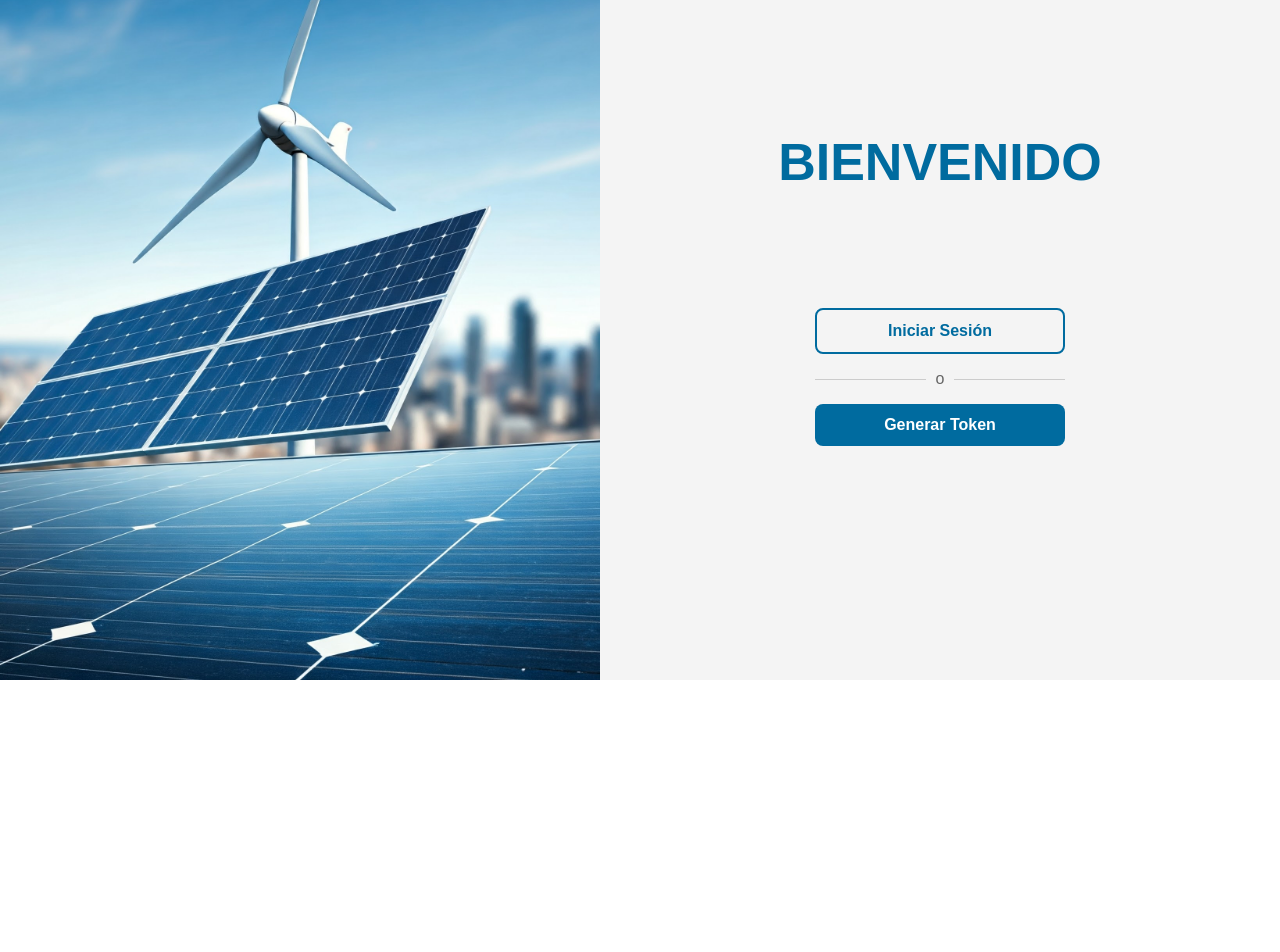
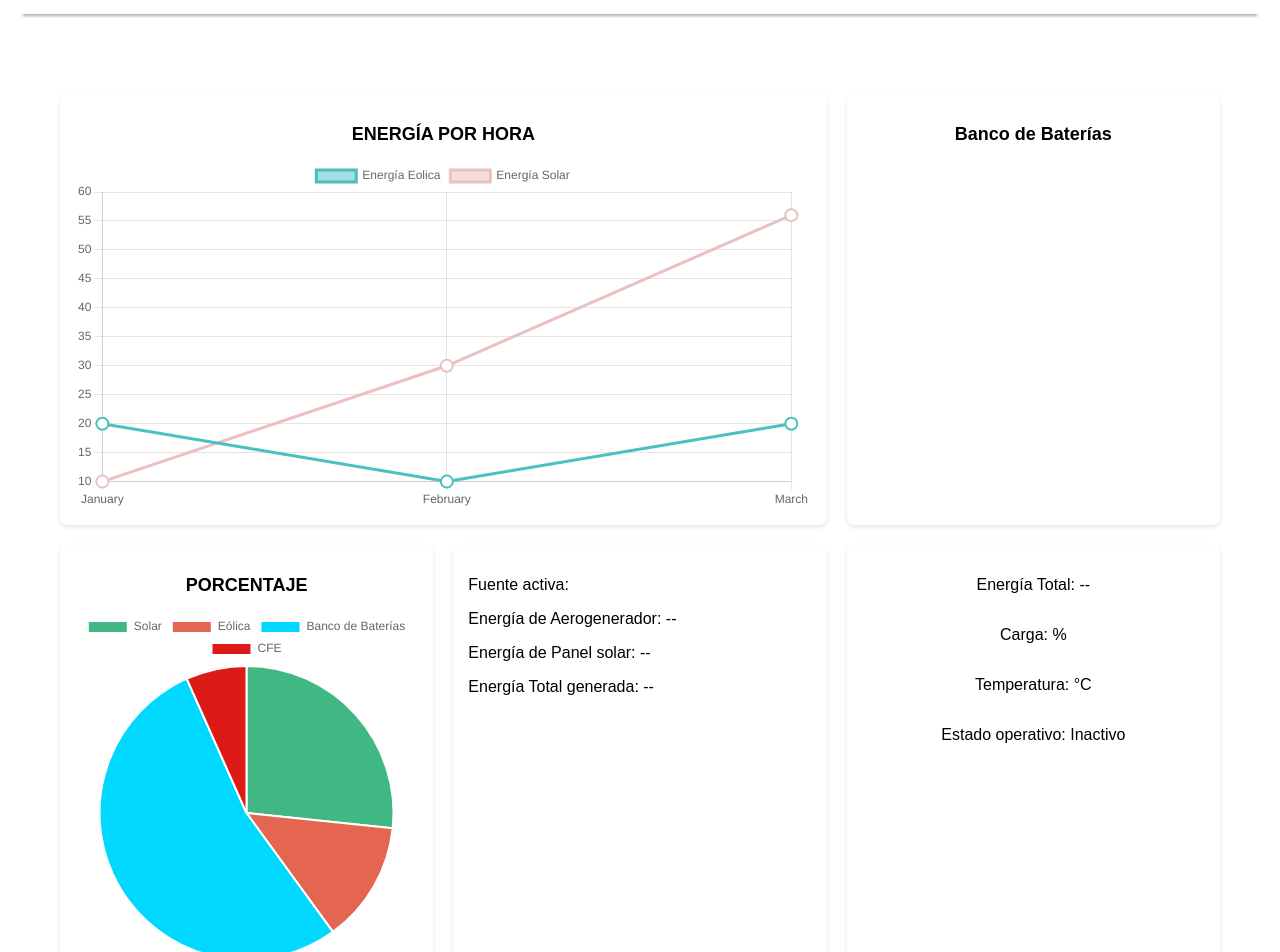
Before and after one commit to WolfMrDuck/Almeja, a Vue app in the folder frontend/: page /panel in a window 1280 px wide. Shown: the part 120-1072 px from the top of the page. Before the commit the page ends 800 px from the top, so only its background shows below. Built offline with nearby package versions, Linux system fonts and the light colour scheme.

Commit message:
Se agregaron los componentes necesarios para la grafica de pastel y linea dentro del panel.

```diff
--- a/frontend/package.json
+++ b/frontend/package.json
@@ -10,7 +10,9 @@
     "format": "prettier --write src/"
   },
   "dependencies": {
+    "chart.js": "^4.4.8",
     "vue": "^3.5.13",
+    "vue-chartjs": "^5.3.2",
     "vue-router": "^4.5.0"
   },
   "devDependencies": {
--- a/frontend/src/App.vue
+++ b/frontend/src/App.vue
@@ -1,9 +1,11 @@
 <script setup>
 import LoginView from './components/LoginView.vue';
 import Panel from './components/Panel.vue';
+import GraficaLinea from './components/GraficaLinea.vue'
 </script>
 
 <template>
-   <LoginView />
-    <!-- <Panel/> -->
+   <!-- <LoginView />-->
+    <Panel/>
+    <!-- <GraficaLinea /> -->
 </template>
--- /dev/null
+++ b/frontend/src/components/GraficaLinea.vue
@@ -0,0 +1,78 @@
+<script>
+    import { Line } from 'vue-chartjs';
+    import { Chart as ChartJS,
+        Title,
+        Tooltip,
+        Legend,
+        LineElement,
+        PointElement,
+        CategoryScale,
+        LinearScale } from 'chart.js';
+
+        ChartJS.register(
+        Title,
+        Tooltip,
+        Legend,
+        LineElement,
+        PointElement,
+        CategoryScale,
+        LinearScale);
+
+    export default{
+        components: {Line},
+        data() {
+            return{
+                chartData: {
+                    labels:[ 'January', 'February', 'March' ],
+                    datasets: [
+                        {
+                            label: 'Energía Eolica',
+                            data: [20, 10, 20],
+                            backgroundColor: 'rgba(75, 192, 192, 0.5)', // Color de fondo
+                            borderColor: 'rgb(75, 192, 192)', // Color del borde
+                            borderWidth: 3, // Grosor de la línea
+                            pointBackgroundColor: 'white', // Color de fondo de los puntos
+                            pointBorderColor: 'rgb(75, 192, 192)', // Color del borde de los puntos
+                            pointBorderWidth: 2, // Grosor del borde de los puntos
+                            pointRadius: 6, // Tamaño de los puntos
+                            pointHoverRadius: 8, // Tamaño de los puntos al pasar el mouse
+                            fill: true, // Rellenar área bajo la línea
+
+                        },
+                        {
+                            label: 'Energía Solar',
+                            data: [10, 30, 56],
+                            backgroundColor: 'rgba(234, 192, 192, 0.5)', // Color de fondo
+                            borderColor: 'rgb(234, 192, 192)', // Color del borde
+                            borderWidth: 3, // Grosor de la línea
+                            pointBackgroundColor: 'white', // Color de fondo de los puntos
+                            pointBorderColor: 'rgb(234, 192, 192)', // Color del borde de los puntos
+                            pointBorderWidth: 2, // Grosor del borde de los puntos
+                            pointRadius: 6, // Tamaño de los puntos
+                            pointHoverRadius: 8, // Tamaño de los puntos al pasar el mouse
+                            fill: true, // Rellenar área bajo la línea
+                        }
+                    ],
+                },
+                chartOptions: {
+                    responsive: true,
+                    maintainAspectRatio: false
+                }
+            }
+        }
+    }
+
+</script>
+
+<template>
+   <div class="contenedor-Linea">
+    <Line :data="chartData" :options="chartOptions"/>
+   </div>
+</template>
+
+<style>
+ .contenedor-Linea{
+   height: 350px;
+
+ }
+</style>
--- /dev/null
+++ b/frontend/src/components/GraficaPastel.vue
@@ -0,0 +1,47 @@
+<script>
+    import { Pie } from 'vue-chartjs';
+    import { Chart as ChartJS,
+        ArcElement,
+        Tooltip,
+        Legend } from 'chart.js';
+
+        ChartJS.register(
+        ArcElement,
+        Tooltip,
+        Legend );
+
+    export default{
+        components: {Pie},
+        data() {
+            return{
+                chartData: {
+                    labels:[ 'Solar', 'Eólica', 'Banco de Baterías', 'CFE' ],
+                    datasets: [
+                        {
+                            data: [40, 20, 80, 10],
+                            backgroundColor: ['#41B883', '#E46651', '#00D8FF', '#DD1B16'], // Color de fondo
+
+                        }
+                    ],
+                },
+                chartOptions: {
+                    responsive: true,
+                    maintainAspectRatio: false
+                }
+            }
+        }
+    }
+
+</script>
+
+<template>
+   <div class="contenedor-Pastel">
+    <Pie :data="chartData" :options="chartOptions"/>
+   </div>
+</template>
+
+<style>
+ .contenedor-Pastel{
+   height: 350px;
+ }
+</style>
--- a/frontend/src/components/Panel.vue
+++ b/frontend/src/components/Panel.vue
@@ -14,12 +14,12 @@
         <div class="grid">
           <div class="card g1">
             <h2 class="subtitle">ENERGÍA POR HORA</h2>
-            <!-- <LineChart /> -->
+            <GraficaLinea />
           </div>
 
           <div class="card g2">
             <h2 class="subtitle">PORCENTAJE</h2>
-            <!-- <PieChart /> -->
+            <GraficaPastel />
           </div>
 
           <div class="card g3">
@@ -44,10 +44,16 @@
     </div>
 </template>
 
-<script setup>
-  //import LineChart from "@/components/LineChart.vue";
-  //import PieChart from "@/components/PieChart.vue";
+<script>
+  import GraficaLinea from './GraficaLinea.vue';
+  import GraficaPastel from './GraficaPastel.vue';
   //import BatteryIcon from "@/components/BatteryIcon.vue";
+  export default {
+  components: {
+    GraficaLinea,
+    GraficaPastel
+  }
+}
 </script>
 
 <style>
@@ -98,7 +104,7 @@
   }
 
   .card {
-    background: white;
+    /* background: white; */
     /* border: #006B9F solid;esto es solo para ver el borde */
     padding: 15px;
     border-radius: 8px;
```
Also changed, not shown: 1 other file (tests, documents, lock files or other folders).
